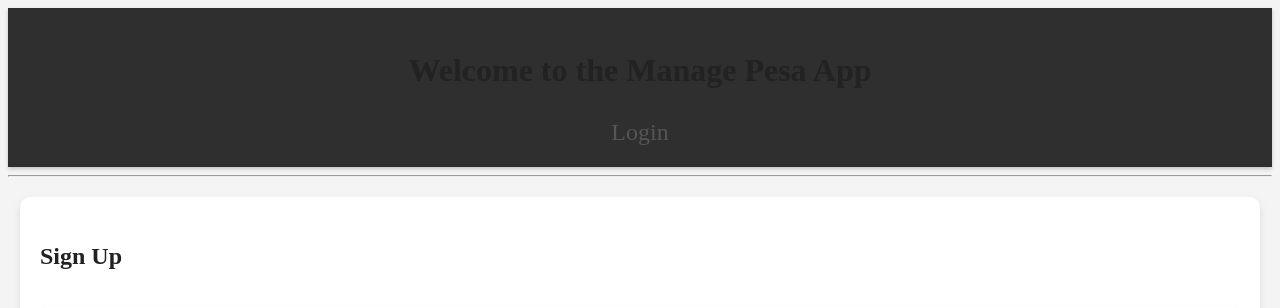
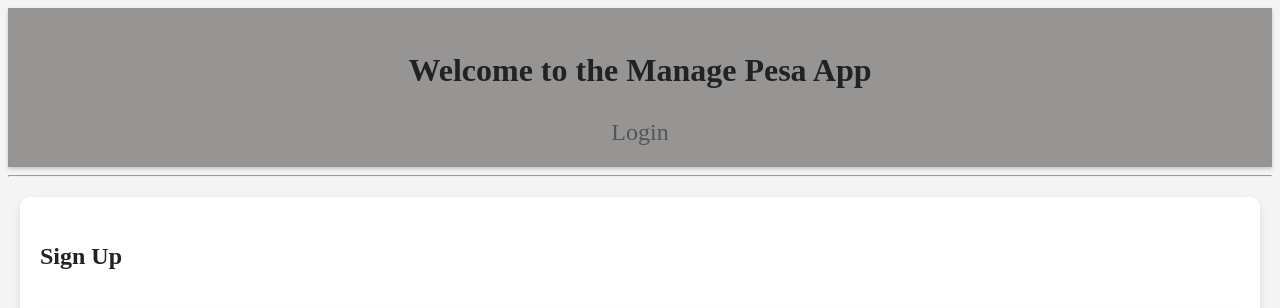
Before and after one commit to StewieC/projectshire1, a Django app: page /accounts/signup/ in a window 1280 px wide. Shown: the top 308 px of the page. Run offline with Django 5.2, Linux system fonts and the light colour scheme.

Commit message:
Update CSS styles for improved layout and header background color

```diff
--- a/contributions/static/css/style.css
+++ b/contributions/static/css/style.css
@@ -1,10 +1,10 @@
-/* General Reset
-* {
+
+/* * {
     margin: 0;
     padding: 0;
     box-sizing: border-box;
     font-family: 'Poppins', sans-serif;
-}
+} */
 
 /* Body Styling */
 body {
@@ -19,7 +19,7 @@ body {
 
 /* Header */
 header {
-    background-color: #2f2f2f; /* Dark grey */
+    background-color: #979494; /* Dark grey */
     color: #fff;
     padding: 1rem 2rem;
     text-align: center;
```
